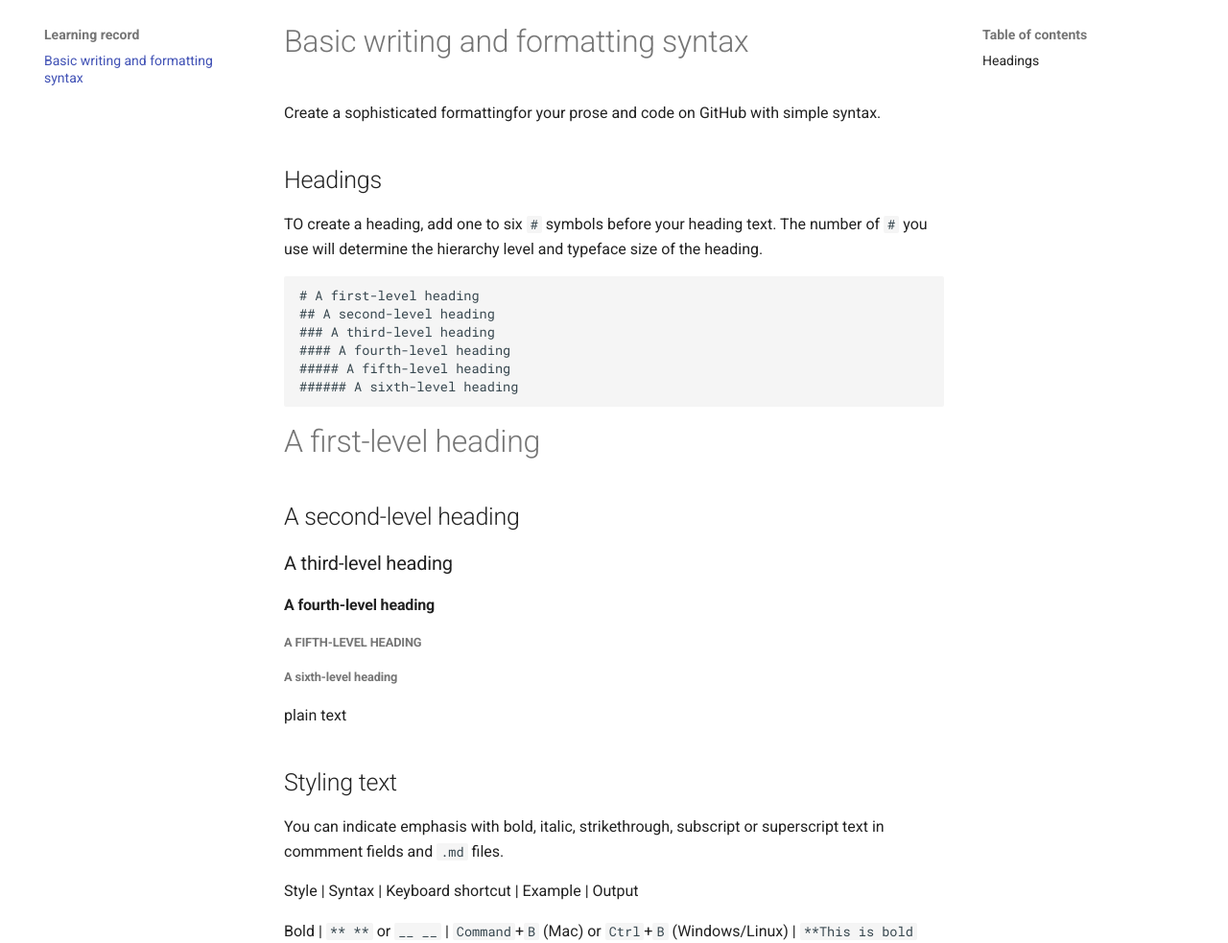
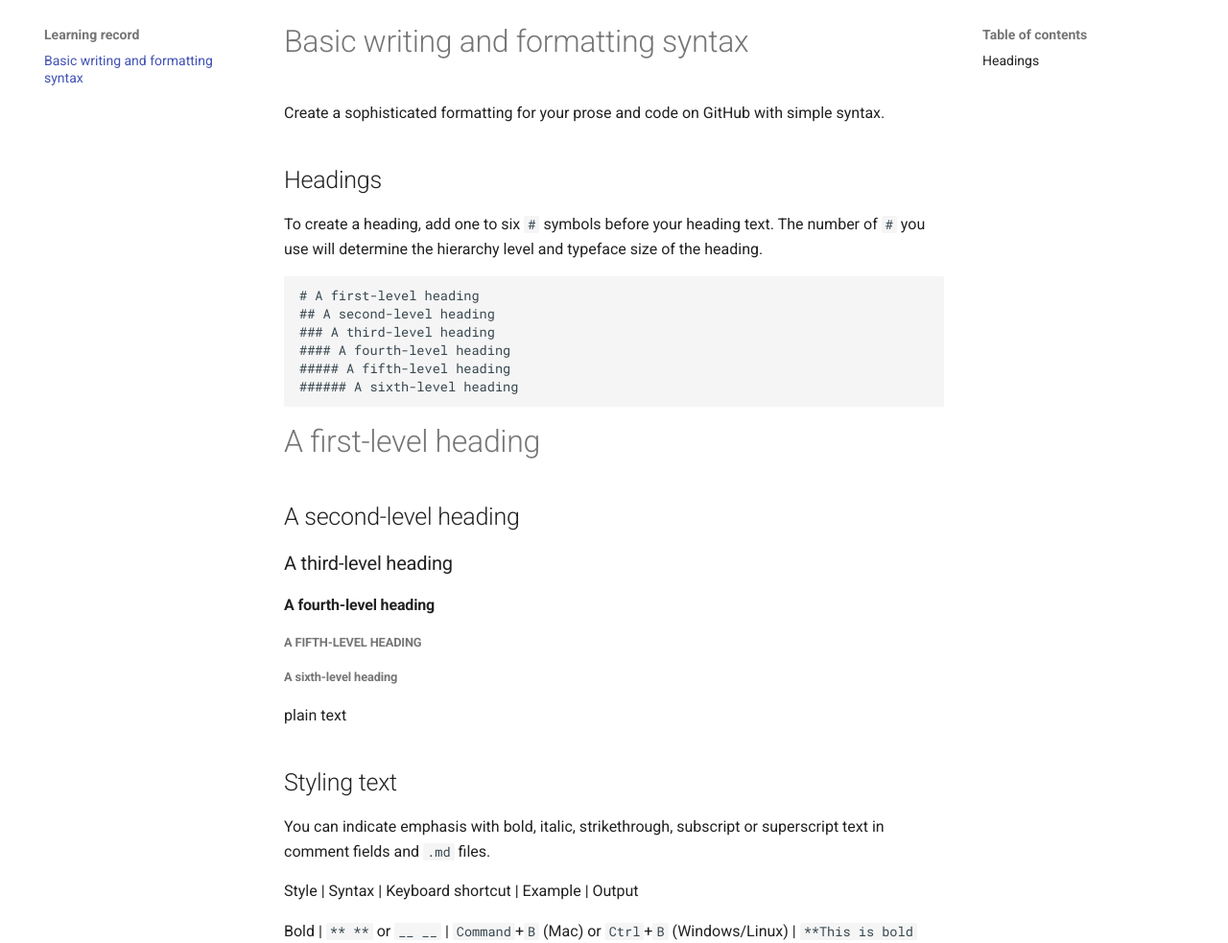
Before and after one commit to cmw15004431816/cmw15004431816.github.io, an MkDocs documentation site: the page built from docs/learning-record/markdown.md, in a window 1280 px wide and 1400 px high. Shown: the part 123-1106 px from the top of the window at 96% size. Built offline with MkDocs 1.6.1 and Material for MkDocs 9.7.7, drawn with Linux system fonts in a browser that asks for light colours; emoji names are drawn with the system emoji font; comment, search, counter and statistics services are not loaded; some of the changed text lies outside the part shown.

Commit message:
Update markdown.md

````diff
--- a/docs/learning-record/markdown.md
+++ b/docs/learning-record/markdown.md
@@ -1,10 +1,10 @@
 # Basic writing and formatting syntax
 
-Create a sophisticated formattingfor your prose and code on GitHub with simple syntax.
+Create a sophisticated formatting for your prose and code on GitHub with simple syntax.
 
 ## Headings
 
-TO create a heading, add one to six `#` symbols before your heading text. The number of `#` you use will determine the hierarchy level and typeface size of the heading.
+To create a heading, add one to six `#` symbols before your heading text. The number of `#` you use will determine the hierarchy level and typeface size of the heading.
 
 ```
 # A first-level heading
@@ -31,7 +31,7 @@ plain text
 
 ## Styling text
 
-You can indicate emphasis with bold, italic, strikethrough, subscript or superscript text in commment fields and `.md` files.
+You can indicate emphasis with bold, italic, strikethrough, subscript or superscript text in comment fields and `.md` files.
 
 Style | Syntax | Keyboard shortcut | Example | Output
 
````
Also changed, not shown: other parts of docs/learning-record/markdown.md (+1 -1 lines).
